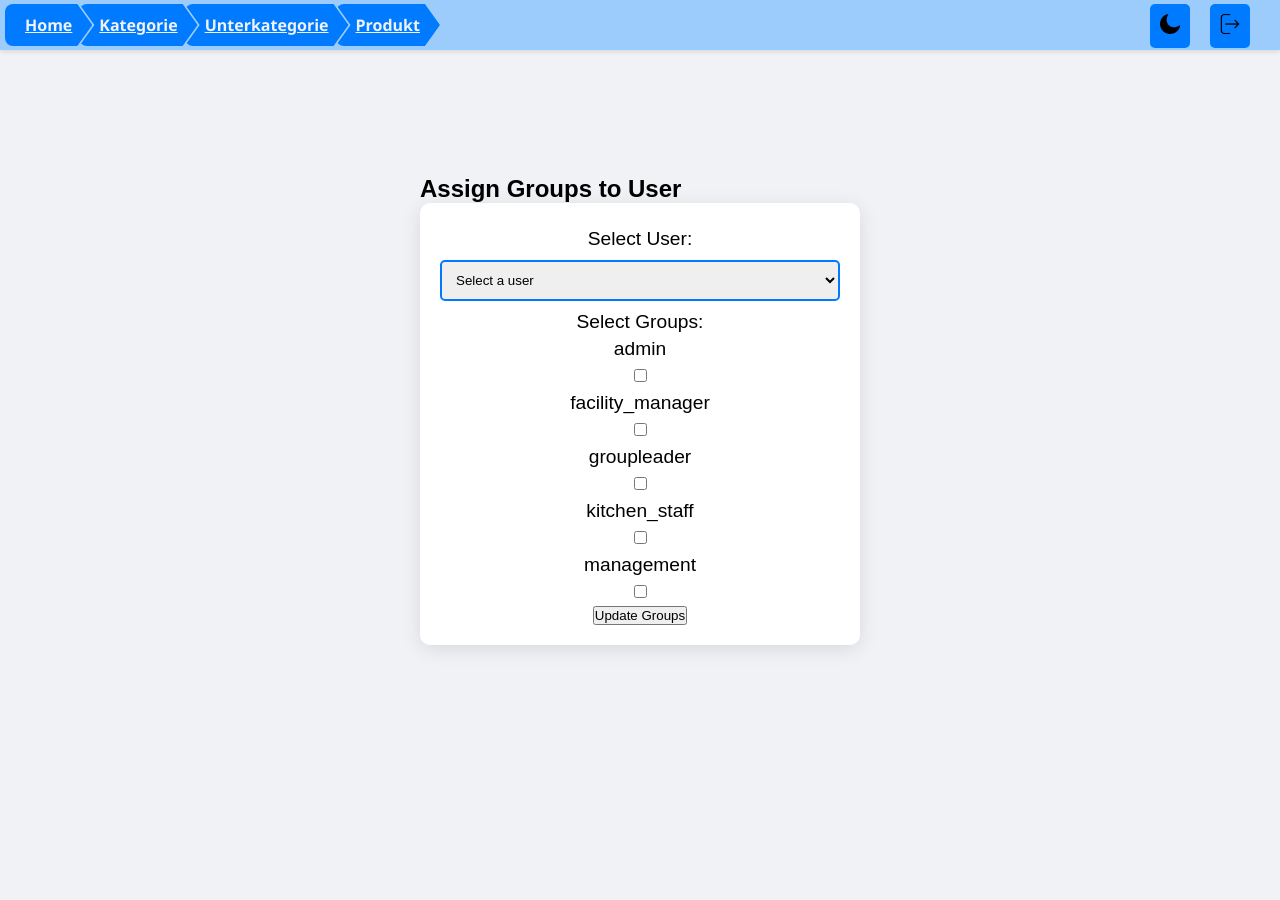
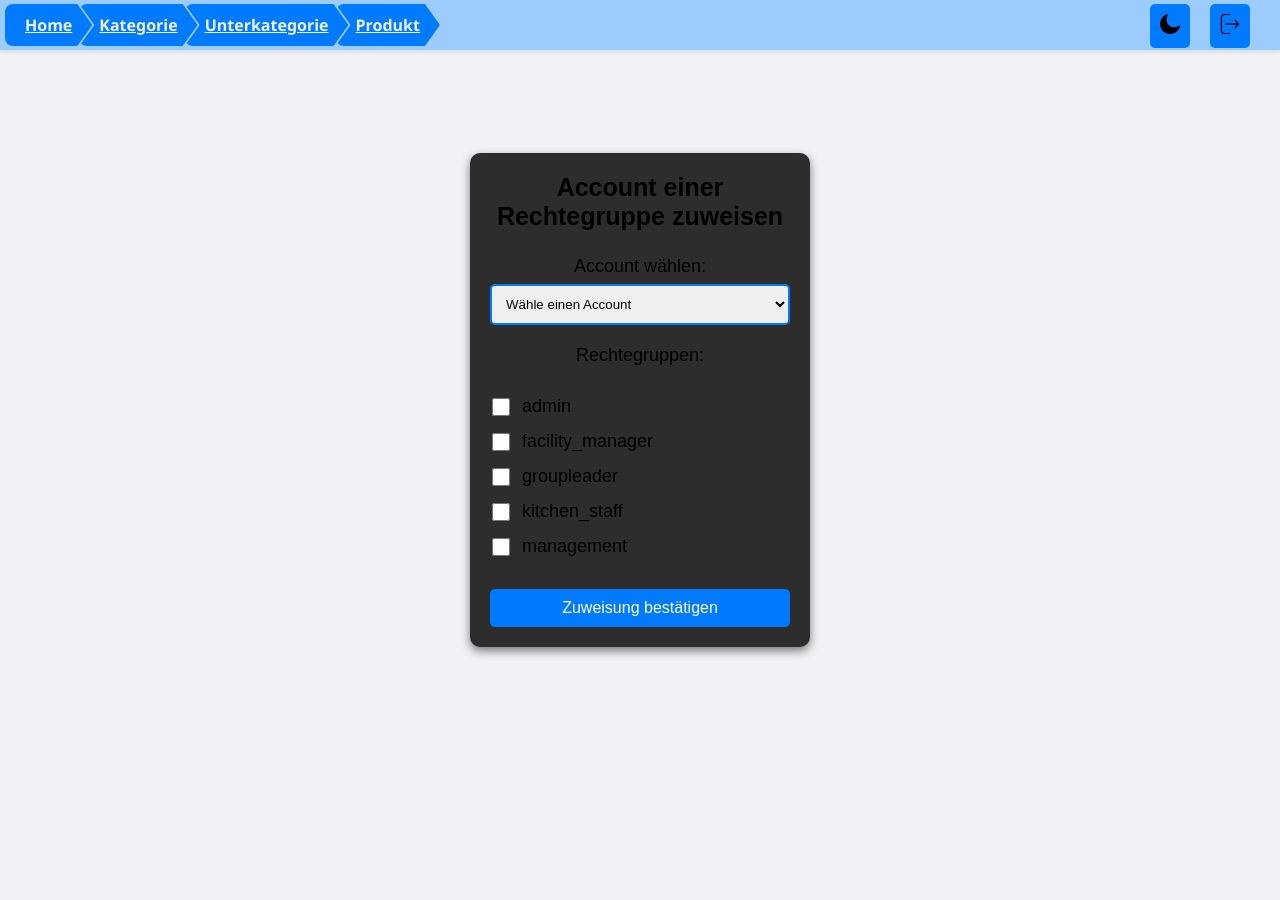
Before and after one commit to Kohlelol/EssenSchmeckt, a Django app: page /database/assign_group_to_user/ in a window 1280 px wide. After the commit the page ends 657 px from the top, so only its background shows below. Run offline with Django 3.2, Linux system fonts and the light colour scheme; a user stored in the database is signed in; data comes from the database, SQL or seed files in the repository.

Commit message:
kleine Style-Anderungen

```diff
--- a/Softwarepraktikum/database/templates/database/assign_group_to_user.html
+++ b/Softwarepraktikum/database/templates/database/assign_group_to_user.html
@@ -3,134 +3,118 @@
 {% block title %}Assign Groups to User{% endblock %}
 
 {% block content %}
-<div class="login-container">
+
     <div class="form-box">
-        <h2>Assign Groups to User</h2>
-        <form id="assignGroupForm" method="post" class="login-form" action="{% url 'database:assign_group_to_user' %}">
+        <h2>Account einer Rechtegruppe zuweisen</h2>
+
+        <form id="assignGroupForm" method="post"  action="{% url 'database:assign_group_to_user' %}">
             {% csrf_token %}
             <div class="form-group">
-                <label for="userSelect">Select User:</label>
+                <label for="userSelect">Account wählen:</label>
                 <select id="userSelect" name="user_id" class="input-field" onchange="fetchUser Groups(this.value)">
-                    <option value="">Select a user</option>
+                    <option value="">Wähle einen Account</option>
                     {% for user in users %}
                         <option value="{{ user.id }}" {% if user.id|stringformat:"s" == selected_user_id %}selected{% endif %}>{{ user.username }}</option>
                     {% endfor %}
                 </select>
             </div>
             <div class="form-group">
-                <label>Select Groups:</label>
+                <label>Rechtegruppen:</label>
+                <br>
                 <div class="checkbox-group">
                     {% for group in groups %}
                         <div class="checkbox-item">
-                            <label for="group_{{ group.id }}">{{ group.name }}</label>
-                            <input type="checkbox" id="group_{{ group.id }}" name="group_ids" value="{{ group.id }}" {% if group in selected_user_groups %}checked{% endif %}>
+                            <label for="group_{{ group.id }}"><input class="input-box" type="checkbox" id="group_{{ group.id }}" name="group_ids" value="{{ group.id }}" {% if group in selected_user_groups %}checked{% endif %}>      {{ group.name }}</label>
+
                         </div>
                     {% endfor %}
                 </div>
             </div>
-            <button type="submit" class="submit-button">Update Groups</button>
+            <button type="submit" class="login-submit-button">Zuweisung bestätigen</button>
         </form>
     </div>
-</div>
+
 
 <script>
 // ... (keep the existing JavaScript code)
 </script>
 {% endblock %}
 
-{% block styles %}
+{% block scripts %}
 <style>
-    .form-container {
-        display: flex;
-        justify-content: center;
-        align-items: center;
-        min-height: 100vh;
-        padding: 20px;
+    .checkbox-item label{
+    display: flex;
+    align-items: center;
+    gap: 8px;
+    margin-bottom: 10px;
+    font-size: 18px;
     }
 
-    .form-box {
-        background-color: #2c2c2c;
-        padding: 30px;
-        border-radius: 10px;
-        box-shadow: 0 4px 20px rgba(0, 0, 0, 0.1);
-        width: 100%;
-        max-width: 400px;
-        align-items: center;
-        justify-content: center;
+    .input-box{
+    width: 18px;
+    height: 18px;
+    cursor: pointer;
+    margin-right: 4px;
     }
+
+    .form-box form{
+
+        width:100%;
+    }
+
 
     h2 {
         margin-top: 0;
         color: #ffffff;
-        font-size: 24px;
+        font-size: 25px;
         font-weight: bold;
-        text-align: center;
         margin-bottom: 20px;
     }
 
     .form-group {
-        margin-bottom: 20px;
+        margin-bottom: 10px;
+        display:block;
     }
 
     label {
         color: #ffffff;
         display: block;
         margin-bottom: 5px;
+        font-size: 18px;
+
     }
 
-    .input-field {
-        width: 100%;
-        padding: 10px;
-        border: 2px solid #007bff;
-        border-radius: 5px;
-        background-color: #3c3c3c;
-        color: #ffffff;
-        font-size: 16px;
-    }
+    .checkbox-item {
+        text-align: left;
+        display:block;
+        align-items: center;
 
-    .input-field:focus {
-        border-color: #0056b3;
-        outline: none;
+
     }
 
     .checkbox-group {
         display: flex;
         flex-direction: column;
+        width:100%;
+
     }
 
     .checkbox-item {
         display: flex;
         justify-content: space-between;
         align-items: center;
-        padding: 10px;
-        background-color: #3c3c3c;
+        padding: 2px;
         border-radius: 5px;
         margin-bottom: 5px;
     }
 
     .checkbox-item label {
-        margin-bottom: 0;
+    display: inline-flex;
+    align-items: center;
+    gap: 8px;
+
+    margin-bottom: 0px;
         flex-grow: 1;
-    }
-
-    .checkbox-item input[type="checkbox"] {
-        margin-left: 10px;
-    }
-
-    .submit-button {
-        width: 100%;
-        padding: 10px;
-        background-color: #007bff;
-        color: white;
-        border: none;
-        border-radius: 5px;
-        cursor: pointer;
-        font-size: 16px;
-        transition: background-color 0.3s;
-    }
-
-    .submit-button:hover {
-        background-color: #0056b3;
-    }
+}
 </style>
 {% endblock %}
--- a/Softwarepraktikum/database/templates/database/person_group_management.html
+++ b/Softwarepraktikum/database/templates/database/person_group_management.html
@@ -13,7 +13,7 @@
   <div class="database-list-container">
     <form id="search-form" method="get" action="{% url 'database:fetch-person-group' %}">
       <div class="form-row">
-        <input type="text" id="search-input" name="q" placeholder="Search..." value="{{ request.GET.q }}" class="input-field-table" />
+        <input type="text" id="search-input" name="q" placeholder="Suche..." value="{{ request.GET.q }}" class="input-field-table" />
         <!-- <button type="submit" class="search-button">Search</button> -->
 
         <label for="group-select" class="select-group-label">Gruppe auswählen:</label>
--- a/Softwarepraktikum/database/templates/database/qr_code_scanner.html
+++ b/Softwarepraktikum/database/templates/database/qr_code_scanner.html
@@ -18,6 +18,7 @@
 
 {% block scripts %}
 <style>
+
     .container {
         display: flex;
         flex-direction: column;
@@ -29,6 +30,7 @@
         display: block;
         justify-content: center;
         align-items: center;
+        /* width: 100%; */
     }
     video {
         border: 2px solid #000;
@@ -58,6 +60,9 @@
         margin-top: 20px;
         text-align: center;
     }
+
+
+
 </style>
 <script src="https://cdn.jsdelivr.net/npm/jsqr@1.4.0/dist/jsQR.js"></script>
 
--- a/Softwarepraktikum/static/css/style.css
+++ b/Softwarepraktikum/static/css/style.css
@@ -55,7 +55,7 @@
         .input-field {
             width: 100%;
             padding: 10px;
-            margin: 5px 0;
+            margin: 2px 0px 10px;
             border: 2px solid #007bff;
             border-radius: 5px;
             box-sizing: border-box;
@@ -541,3 +541,29 @@
             border-radius: 0 0 6px 6px;
 
         }
+
+
+
+        /*besserer Sytyle für die Boxen (besser skalierbar)
+        */
+        .form-box {
+
+        background-color: #2d2d2d;
+        color: white;
+        width: 300px;
+        padding: 20px;
+        border-radius: 10px;
+        box-shadow: 0px 4px 10px rgba(0, 0, 0, 0.5);
+
+
+        position: absolute;
+        top: 50%;
+        left: 50%;
+        transform: translate(-50%, -50%);
+
+
+        display: flex;
+        flex-direction: column;
+        align-items: center;
+        text-align: center;
+    }
```
Also changed, not shown: Softwarepraktikum/database/templates/database/assign_account_to_person.html (+9 -9 lines), Softwarepraktikum/database/templates/database/create_accounts.html (+62 -16 lines), Softwarepraktikum/database/templates/database/create_facility_group.html (+8 -8 lines), Softwarepraktikum/database/templates/database/database_list.html (+0 -10 lines), Softwarepraktikum/database/templates/database/export_invoice.html (+17 -11 lines), Softwarepraktikum/database/templates/database/export_order.html (+7 -1 lines), Softwarepraktikum/database/templates/database/export_qr_code.html (+6 -5 lines), Softwarepraktikum/database/templates/database/import_csv.html (+18 -6 lines), Softwarepraktikum/database/templates/database/map_csv_columns.html (+21 -8 lines), Softwarepraktikum/database/templates/database/setsubstitute.html (+77 -23 lines), Softwarepraktikum/database/templates/database/upload_menu.html (+23 -9 lines).
